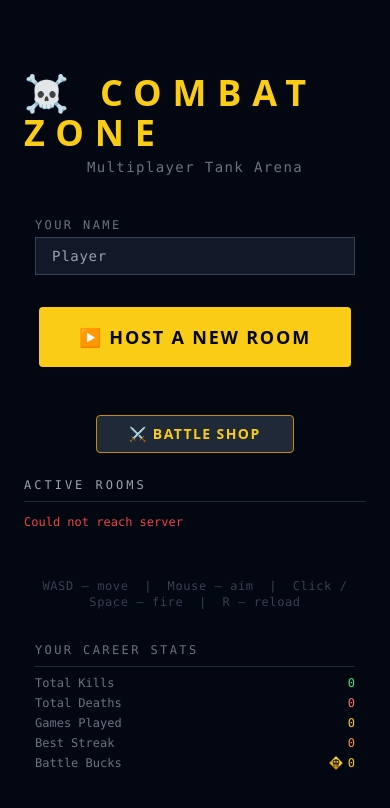
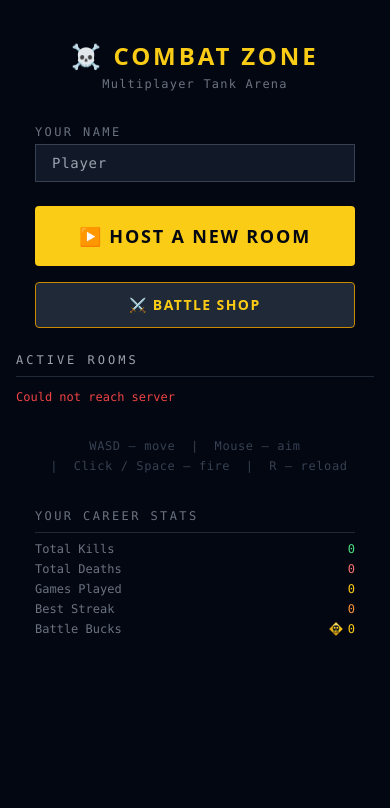
Before and after one commit to atlasmorgan/combatzone, a website: page index.html in a window 390 px wide. Drawn offline with nearby package versions, Linux system fonts and the light colour scheme; no server answers.

Commit message:
Improve lobby mobile layout and centering
- Allow vertical scrolling on mobile (was overflow:hidden)
- Switch to top-aligned layout on mobile, centered on desktop
- Reduce title font size and tracking on mobile so it fits and centers
- Full-width buttons on mobile
- Controls hint wraps cleanly on small screens

Co-Authored-By: Claude Sonnet 4.6 <noreply@anthropic.com>

```diff
--- a/index.html
+++ b/index.html
@@ -24,7 +24,7 @@
   </script>
   <style>
     * { margin: 0; padding: 0; box-sizing: border-box; }
-    body { overflow: hidden; }
+    body { overflow-x: hidden; overflow-y: auto; }
 
     #intro-overlay {
       position: fixed; inset: 0; z-index: 9999;
@@ -45,7 +45,7 @@
     @keyframes introFadeOut { to   { opacity: 0; } }
   </style>
 </head>
-<body class="min-h-screen bg-gray-950 flex flex-col items-center justify-center p-6">
+<body class="min-h-screen bg-gray-950 flex flex-col items-center justify-start sm:justify-center px-4 py-10 sm:p-6">
 
   <!-- ── FLAME GAMES INTRO ─────────────────────────────────────── -->
   <div id="intro-overlay">
@@ -69,15 +69,15 @@
   </script>
 
   <!-- ── TITLE ─────────────────────────────────────────────────── -->
-  <h1 class="text-yellow-400 font-black text-4xl tracking-[0.3em] uppercase mb-1">
+  <h1 class="text-yellow-400 font-black text-2xl sm:text-4xl tracking-[0.12em] sm:tracking-[0.3em] uppercase mb-1 text-center w-full">
     ☠ COMBAT ZONE
   </h1>
-  <p class="text-gray-500 font-mono text-sm tracking-widest mb-10">
+  <p class="text-gray-500 font-mono text-xs sm:text-sm tracking-widest mb-8 sm:mb-10 text-center">
     Multiplayer Tank Arena
   </p>
 
   <!-- ── NAME INPUT ──────────────────────────────────────────────── -->
-  <div class="flex flex-col items-center gap-1 mb-8 w-full max-w-xs">
+  <div class="flex flex-col items-center gap-1 mb-6 w-full max-w-xs">
     <label class="text-gray-500 font-mono text-xs tracking-[0.2em] uppercase self-start">
       Your Name
     </label>
@@ -97,7 +97,7 @@
     id="hostBtn"
     class="bg-yellow-400 hover:bg-yellow-300 active:bg-yellow-500
            text-gray-950 font-black text-lg tracking-widest
-           px-10 py-4 rounded mb-12 transition-colors select-none"
+           w-full max-w-xs sm:w-auto px-10 py-4 rounded mb-4 transition-colors select-none"
     onclick="hostRoom()"
   >
     ▶ HOST A NEW ROOM
@@ -109,7 +109,7 @@
     class="bg-gray-800 hover:bg-gray-700 active:bg-gray-900
            border border-yellow-600 hover:border-yellow-400
            text-yellow-400 font-black text-sm tracking-widest
-           px-8 py-2 rounded mb-6 transition-colors select-none"
+           w-full max-w-xs sm:w-auto px-8 py-3 rounded mb-6 transition-colors select-none"
   >
     ⚔ BATTLE SHOP
   </button>
@@ -185,8 +185,9 @@
   </div>
 
   <!-- ── CONTROLS HINT ─────────────────────────────────────────── -->
-  <p class="text-gray-700 font-mono text-xs tracking-wider mt-12 text-center">
-    WASD — move &nbsp;|&nbsp; Mouse — aim &nbsp;|&nbsp; Click / Space — fire &nbsp;|&nbsp; R — reload
+  <p class="text-gray-700 font-mono text-xs tracking-wider mt-8 text-center leading-relaxed">
+    WASD — move &nbsp;|&nbsp; Mouse — aim<br class="sm:hidden"/>
+    &nbsp;|&nbsp; Click / Space — fire &nbsp;|&nbsp; R — reload
   </p>
 
   <!-- ── CAREER STATS ─────────────────────────────────────────── -->
```
